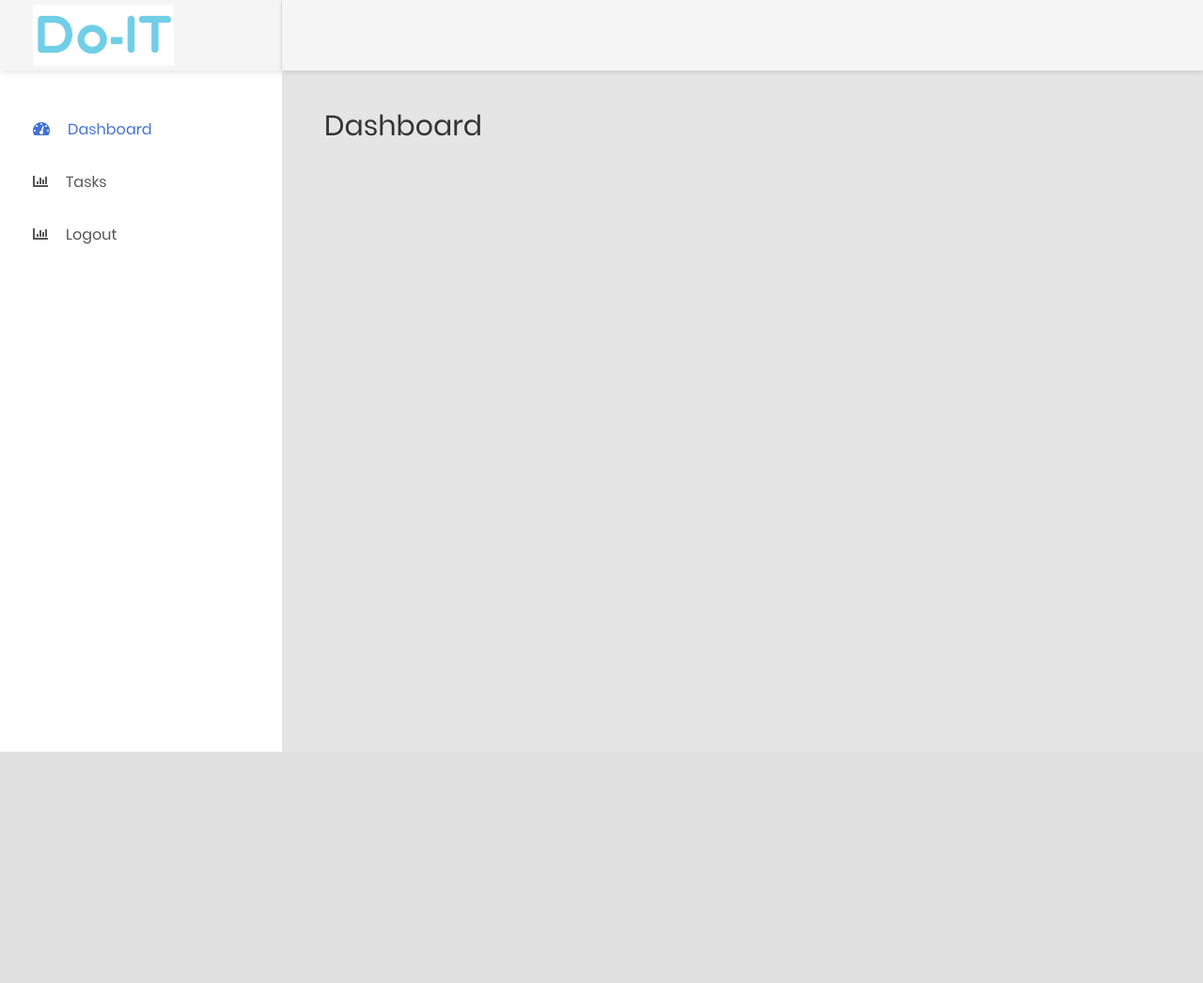
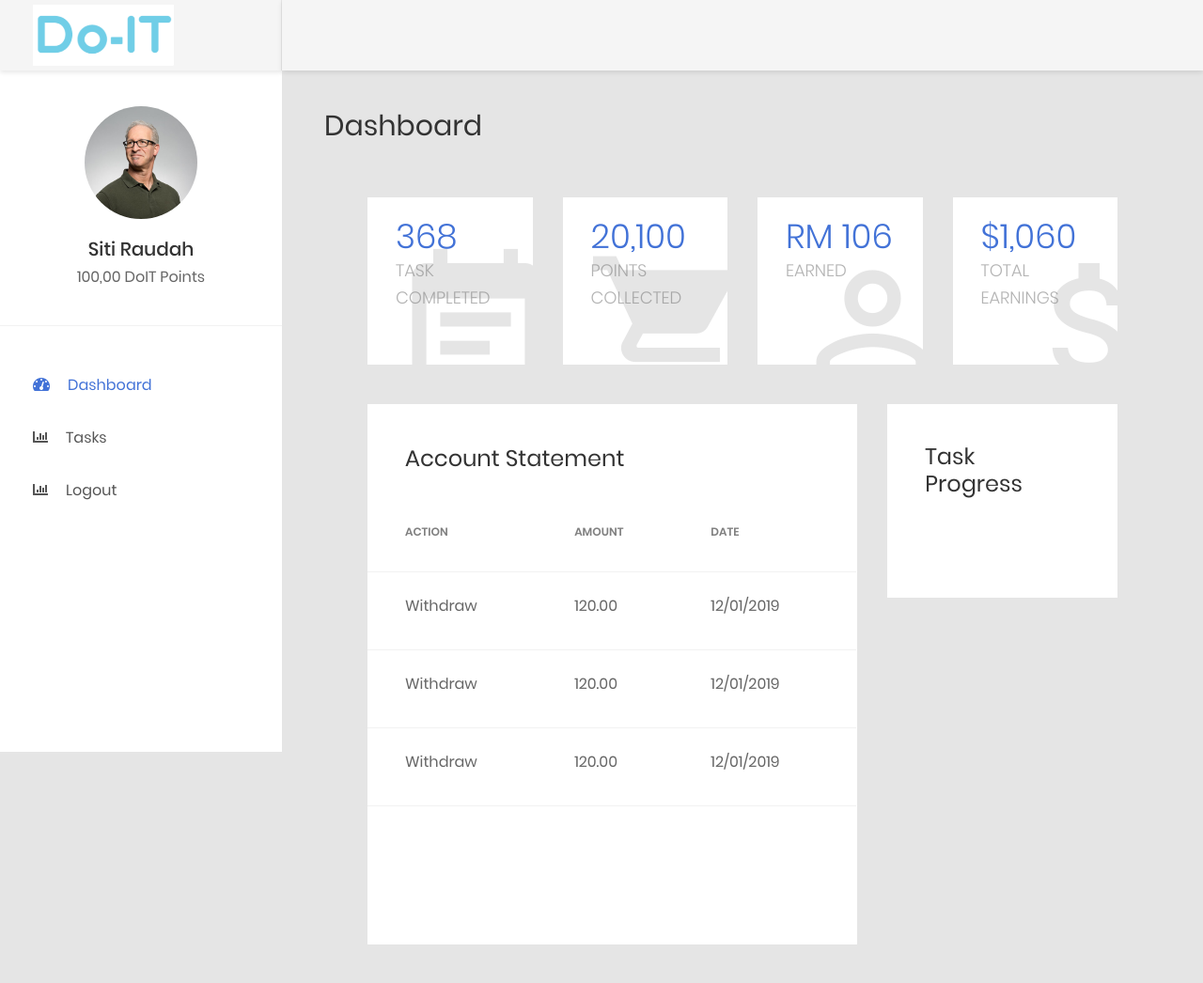
Before and after one commit to rafizan-baharum/do_it, a Django app: template volunteer/templates/volunteer/index.html in a window 1280 px wide. Shown: the whole page at 94% size. Before the commit the page ends 800 px from the top, so only its background shows below. Run offline with Django 3.2, Linux system fonts and the light colour scheme; the template is opened without the code that fills it, so the values that code supplies are empty; some libraries are stand-ins or nearby versions.

Commit message:
Fix minor issues

```diff
--- a/do_it/settings.py
+++ b/do_it/settings.py
@@ -77,7 +77,7 @@ WSGI_APPLICATION = 'do_it.wsgi.application'
 DATABASES = {
     'default': {
         'ENGINE': 'django.db.backends.sqlite3',
-        'NAME': os.path.join(BASE_DIR, 'dbv2.sqlite3'),
+        'NAME': os.path.join(BASE_DIR, 'dbv3.sqlite3'),
     }
 }
 
--- a/repository/models.py
+++ b/repository/models.py
@@ -27,14 +27,14 @@ class Vendor(models.Model):
 
 class Project(models.Model):
     name = models.CharField(max_length=120)
-    vendor = models.ForeignKey(Vendor, null=True, on_delete=models.SET_NULL, related_name='repositories')
+    vendor = models.ForeignKey(Vendor, null=True, on_delete=models.SET_NULL, related_name='projects')
     repository = models.FileField(blank=True, null=True)  # data
     status = models.CharField(max_length=20, choices=STATUS_CHOICES, default=STATUS_CHOICES[0][0])
     task_point = models.IntegerField(default=0)
 
 
 class Task(models.Model):
-    project = models.ForeignKey(Project, null=True, on_delete=models.SET_NULL)
+    project = models.ForeignKey(Project, null=True, on_delete=models.SET_NULL, related_name='project_tasks')
     data = models.CharField(max_length=120)
     volunteer = models.ForeignKey(Volunteer, null=True, on_delete=models.SET_NULL)
 
--- a/staff/templates/staff/index.html
+++ b/staff/templates/staff/index.html
@@ -19,6 +19,7 @@
                     <tr>
                         <th>Project</th>
                         <th>Vendor</th>
+                        <th class="text-right">Points</th>
                         <th class="text-right">Earnings</th>
                     </tr>
                     </thead>
@@ -27,6 +28,7 @@
                         <tr>
                             <td>{{ project.name }}</td>
                             <td>{{ project.vendor.name }}</td>
+                            <td>{{ project.task_point }}</td>
                             <td class="text-right">$999.00</td>
                         </tr>
                     {% endfor %}
@@ -41,9 +43,9 @@
                     <div class="table-responsive">
                         <table class="table table-top-countries">
                             <tbody>
-                            {% for earning in earnings %}
+                            {% for earning in volunteer_earnings %}
                                 <tr>
-                                    <td>{{ earning.volunteer }}</td>
+                                    <td>{{ earning.name }}</td>
                                     <td class="text-right">{{ earning.total | floatformat:2|intcomma }}</td>
                                 </tr>
                             {% endfor %}
--- a/staff/views.py
+++ b/staff/views.py
@@ -15,8 +15,6 @@ def index_page(request):
     volunteer_earnings = Volunteer.objects.all()\
         .annotate(total=Coalesce(Sum('volunteer_wallets__amount'), 0))\
         .order_by('-total')
-    for volunteer_earning in volunteer_earnings:
-        print(dir(volunteer_earning))
     context = {
         'projects': projects,
         'volunteer_earnings': volunteer_earnings
--- a/templates/base_volunteer.html
+++ b/templates/base_volunteer.html
@@ -32,7 +32,8 @@
     <link href="{% static 'vendor/slick/slick.css' %}" rel="stylesheet" media="all">
     <link href="{% static 'vendor/select2/select2.min.css' %}" rel="stylesheet" media="all">
     <link href="{% static 'vendor/perfect-scrollbar/perfect-scrollbar.css' %}" rel="stylesheet" media="all">
-    <link href="{% static 'vendor/bootstrap-datetimepicker/bootstrap-datetimepicker.min.css' %}" rel="stylesheet" media="all">
+    <link href="{% static 'vendor/bootstrap-datetimepicker/bootstrap-datetimepicker.min.css' %}" rel="stylesheet"
+          media="all">
     <link href="{% static 'vendor/fullcalendar/core/main.css' %}" rel="stylesheet" media="all">
     <link href="{% static 'vendor/fullcalendar/daygrid/main.css' %}" rel="stylesheet" media="all">
     <link href="{% static 'vendor/fullcalendar/bootstrap/main.css' %}" rel="stylesheet" media="all">
@@ -50,7 +51,8 @@
             <div class="container-fluid">
                 <div class="header-mobile-inner">
                     <a class="logo" href="/">
-                        <img src="{% static 'images/icon/logo-mini.png' %}" alt="Second Chance"/>
+                        <img src="{% static 'images/icon/logo-mini.png' %}" height="80" width="150"
+                             alt="Second Chance"/>
                     </a>
                     <button class="hamburger hamburger--slider" type="button">
                             <span class="hamburger-box">
@@ -79,7 +81,7 @@
     <!-- END HEADER MOBILE-->
 
     <!-- MENU SIDEBAR-->
-        {% include 'sidebar_volunteer.html' %}
+    {% include 'sidebar_volunteer.html' %}
     <!-- END MENU SIDEBAR-->
 
     <!-- PAGE CONTAINER-->
@@ -133,7 +135,7 @@
 
 <!-- Main JS-->
 <script src="{% static 'js/main.js' %}"></script>
-    {% block main-js %}(no main-js){% endblock %}
+{% block main-js %}(no main-js){% endblock %}
 </body>
 
 </html>
--- a/templates/sidebar_volunteer.html
+++ b/templates/sidebar_volunteer.html
@@ -3,10 +3,18 @@
 <aside class="menu-sidebar d-none d-lg-block">
     <div class="logo">
         <a href="#">
-            <img src="{% static 'images/icon/logo-mini.png' %}"  height="80" width="150" alt="Do IT"/>
+            <img src="{% static 'images/icon/logo-mini.png' %}" height="80" width="150" alt="Do IT"/>
         </a>
     </div>
     <div class="menu-sidebar__content js-scrollbar1">
+        <div class="account2">
+            <div class="image img-cir img-120">
+                <img src="{% static 'images/icon/avatar-big-01.jpg' %}" alt="Siti Raudah"/>
+            </div>
+            <h4 class="name">Siti Raudah</h4>
+            <p>100,00 DoIT Points</p>
+        </div>
+
         <nav class="navbar-sidebar">
             <ul class="list-unstyled navbar__list">
                 <li class="active has-sub">
--- a/volunteer/forms.py
+++ b/volunteer/forms.py
@@ -1,4 +1 @@
 from django import forms
-
-class PlayForm(forms.Form):
-    sentiment = forms.CharField()
--- a/volunteer/templates/volunteer/index.html
+++ b/volunteer/templates/volunteer/index.html
@@ -8,6 +8,118 @@
             </div>
         </div>
     </div>
+
+    <!-- STATISTIC-->
+    <section class="statistic">
+        <div class="section__content section__content--p30">
+            <div class="container-fluid">
+                <div class="row">
+                    <div class="col-md-6 col-lg-3">
+                        <div class="statistic__item">
+                            <h2 class="number">368</h2>
+                            <span class="desc">Task Completed</span>
+                            <div class="icon">
+                                <i class="zmdi zmdi-calendar-note"></i>
+                            </div>
+                        </div>
+                    </div>
+                    <div class="col-md-6 col-lg-3">
+                        <div class="statistic__item">
+                            <h2 class="number">20,100</h2>
+                            <span class="desc">Points Collected</span>
+                            <div class="icon">
+                                <i class="zmdi zmdi-shopping-cart"></i>
+                            </div>
+                        </div>
+                    </div>
+                    <div class="col-md-6 col-lg-3">
+                        <div class="statistic__item">
+                            <h2 class="number">RM 106</h2>
+                            <span class="desc">Earned</span>
+                            <div class="icon">
+                                <i class="zmdi zmdi-account-o"></i>
+                            </div>
+                        </div>
+                    </div>
+                    <div class="col-md-6 col-lg-3">
+                        <div class="statistic__item">
+                            <h2 class="number">$1,060</h2>
+                            <span class="desc">Total Earnings</span>
+                            <div class="icon">
+                                <i class="zmdi zmdi-money"></i>
+                            </div>
+                        </div>
+                    </div>
+                </div>
+            </div>
+        </div>
+    </section>
+    <!-- END STATISTIC-->
+
+    <section>
+        <div class="section__content section__content--p30">
+            <div class="container-fluid">
+                <div class="row">
+                    <div class="col-xl-8">
+                        <div class="user-data m-b-40">
+                            <h3 class="title-3 m-b-30">Account Statement</h3>
+                            <div class="table-responsive table-data">
+                                <table class="table">
+                                    <thead>
+                                    <tr>
+                                        <td>Action</td>
+                                        <td>Amount</td>
+                                        <td>Date</td>
+                                    </tr>
+                                    </thead>
+                                    <tbody>
+                                    <tr>
+                                        <td>Withdraw</td>
+                                        <td>120.00</td>
+                                        <td>12/01/2019</td>
+                                    </tr>
+                                    <tr>
+                                        <td>Withdraw</td>
+                                        <td>120.00</td>
+                                        <td>12/01/2019</td>
+                                    </tr>
+                                    <tr>
+                                        <td>Withdraw</td>
+                                        <td>120.00</td>
+                                        <td>12/01/2019</td>
+                                    </tr>
+                                    </tbody>
+                                </table>
+                            </div>
+                        </div>
+                    </div>
+                    <div class="col-xl-4">
+                        <!-- TASK PROGRESS-->
+                        <div class="task-progress">
+                            <h3 class="title-3">Task Progress</h3>
+
+                            {% for project_task in project_tasks %}
+                                <div class="au-skill-container">
+                                    <div class="au-progress">
+                                        <span class="au-progress__title">{{ project_task.name }} ({{ project_task.total }})</span>
+                                        <div class="au-progress__bar">
+                                            <div class="au-progress__inner js-progressbar-simple" role="progressbar"
+                                                 data-transitiongoal="{{ project_task.total }}">
+{#                                                <span class="au-progress__value js-value"></span>#}
+                                            </div>
+                                        </div>
+                                    </div>
+                                </div>
+                            {% endfor %}
+                        </div>
+                        <!-- END TASK PROGRESS-->
+                    </div>
+                </div>
+            </div>
+        </div>
+    </section>
+
+
 {% endblock %}
 
 {% block main-js %}
```
Also changed, not shown: data/project03.json (added, +1 -0 lines), templates/base_staff.html (+4 -4 lines), volunteer/views.py (+14 -3 lines).
